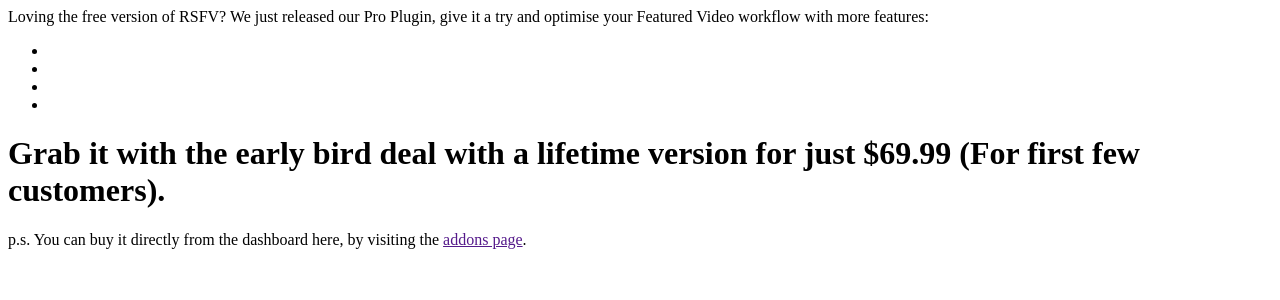
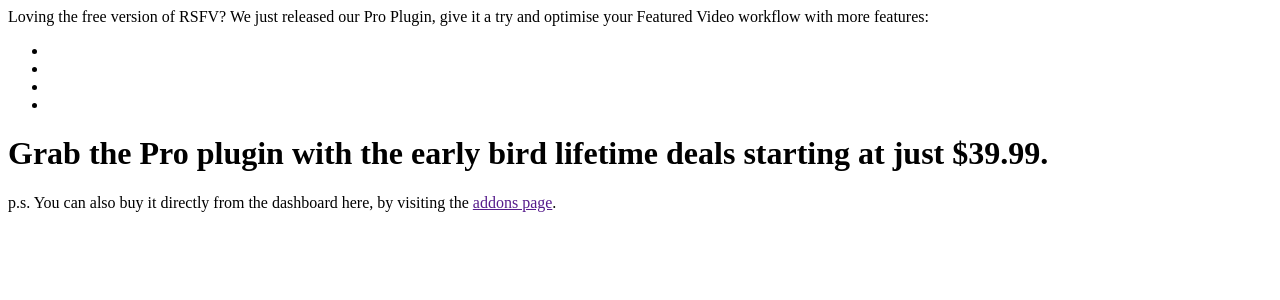
Before and after one commit to JetixWP/really-simple-featured-video, a PHP site: template includes/Settings/Views/html-admin-settings-getpro.php in a window 1280 px wide. Shown: the top 300 px of the page. Run offline with PHP 8.4, Linux system fonts and the light colour scheme; the template is opened without the code that fills it, so the values that code supplies are empty.

Commit message:
Update settings tabs order and pro meta

```diff
--- a/includes/Settings/Views/html-admin-settings-getpro.php
+++ b/includes/Settings/Views/html-admin-settings-getpro.php
@@ -20,7 +20,7 @@
 		<li><?php esc_html_e( 'Requests for Theme Compatibility', 'rsfv' ); ?></li>
 	</ul>
 	<p><?php esc_html_e( '.. and more coming soon.', 'rsfv' ); ?></p>
-	<h1 class="offer-highlight">Grab it with the early bird deal with a lifetime version for just <strong>$69.99 (For first few customers)</strong>.</h1>
-	<p>p.s. You can buy it directly from the dashboard here, by visiting the <a href="<?php echo esc_url( get_admin_url() . 'options-general.php?page=rsfv-settings-addons' ); ?>">addons page</a>.</p>
+	<h1 class="offer-highlight">Grab the Pro plugin with the early bird lifetime deals starting at just <strong>$39.99</strong>.</h1>
+	<p>p.s. You can also buy it directly from the dashboard here, by visiting the <a href="<?php echo esc_url( get_admin_url() . 'options-general.php?page=rsfv-settings-addons' ); ?>">addons page</a>.</p>
 	<a href="https://smalltowndev.com/really-simple-featured-video?utm_campaign=settings-protab&utm_source=rsfv-plugin" target="_blank" class="rsfv-button button-primary"><?php esc_html_e( 'Explore RSFV Pro', 'rsfv' ); ?></a>
 </div>
--- a/includes/Settings/class-admin-settings.php
+++ b/includes/Settings/class-admin-settings.php
@@ -48,9 +48,13 @@
 
 			$settings[] = include 'Tabs/class-general.php';
 			$settings[] = include 'Tabs/class-controls.php';
+
+			$settings = apply_filters( 'rsfv_get_settings_pages', $settings );
+
+            // To make sure Promotional tab shows up at the very last.
 			$settings[] = include 'Tabs/class-getpro.php';
 
-			self::$settings = apply_filters( 'rsfv_get_settings_pages', $settings );
+			self::$settings = $settings;
 		}
 
 		return self::$settings;
```
Also changed, not shown: includes/Settings/Views/html-admin-settings.php (+3 -4 lines).
